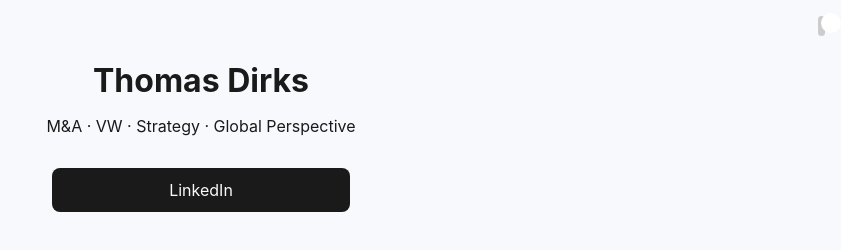
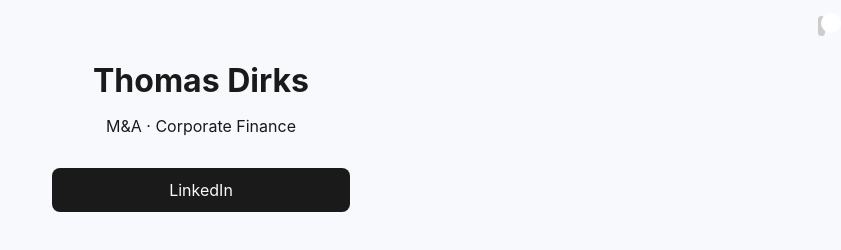
Before and after one commit to tjdirks/tjdirks.github.io, a plain HTML site: page index.html in a window 1280 px wide. Shown: the whole page, without its empty margins (439-1280 px from the left). Drawn offline with Linux system fonts and the light colour scheme.

Commit message:
Update index.html

```diff
--- a/index.html
+++ b/index.html
@@ -118,7 +118,7 @@
   </div>
 
   <h1>Thomas Dirks</h1>
-  <p>M&A · VW · Strategy · Global Perspective</p>
+  <p>M&A · Corporate Finance</p>
 
   <div class="links">
     <a href="https://www.linkedin.com/in/tjdirks" target="_blank">LinkedIn</a>
```
